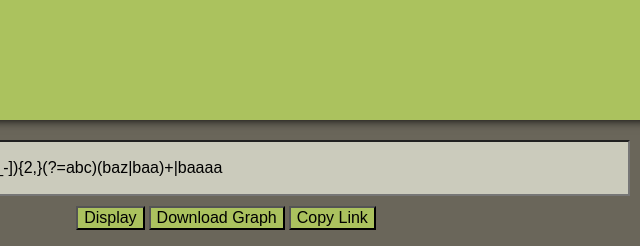
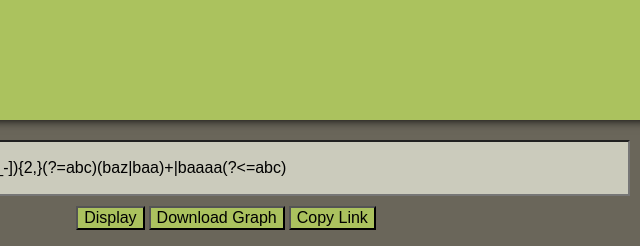
Before and after one commit to HakunoF/miao, a plain HTML site: page reg-railway.html in a window 1280 px wide. Shown: the top 246 px of the page, 414-1054 px from the left. Drawn offline with Linux system fonts and the light colour scheme.

Commit message:
0702asgV4

```diff
--- a/reg-railway.html
+++ b/reg-railway.html
@@ -58,7 +58,7 @@
     <p>You thought you only had two problems…</p>
   </header>
   <div>
-    <input type="text" id="regularExpressionInput" value="(foo+|aaaa)*b(a[abz049_-]){2,}(?=abc)(baz|baa)+|baaaa"> <br>
+    <input type="text" id="regularExpressionInput" value="(foo+|aaaa)*b(a[abz049_-]){2,}(?=abc)(baz|baa)+|baaaa(?<=abc)"> <br>
     <button onclick="draw()">Display</button>
     <button onclick="download()">Download Graph</button>
     <button id="copyButton" onclick="copyLink()">Copy Link</button>
```
